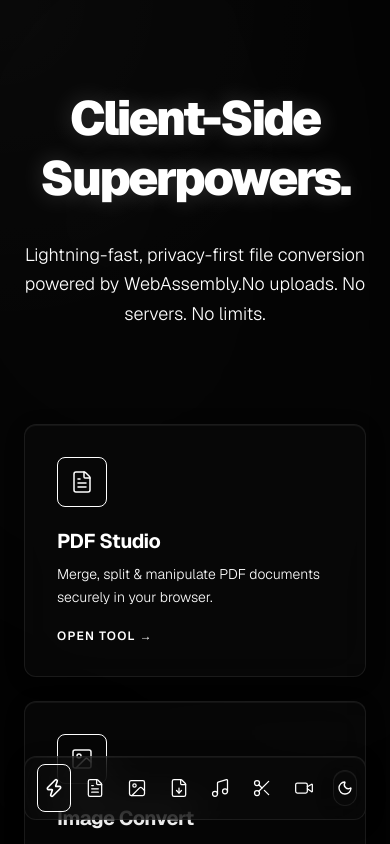
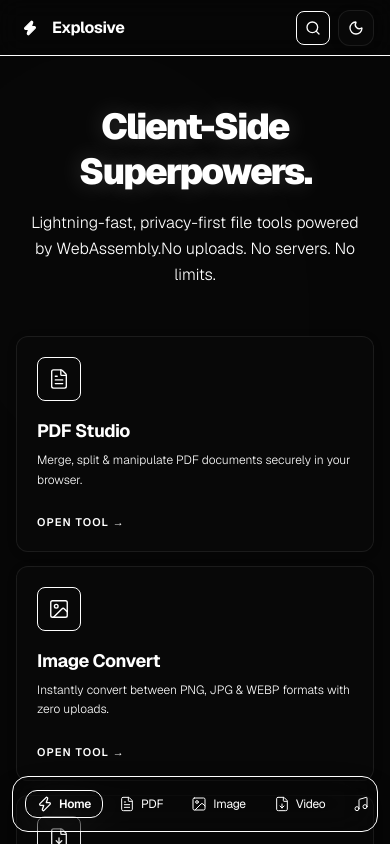
Before and after one commit to 191405/explosive-converter-, a Next.js app: page / in a window 390 px wide. Shown: the top 844 px of the page. Built offline with nearby package versions, Linux system fonts and the light colour scheme.

Commit message:
Optimize mobile performance, GPU rendering, and responsive navigation

```diff
--- a/src/app/globals.css
+++ b/src/app/globals.css
@@ -91,12 +91,21 @@ body {
 /* Sleek Glass Panel */
 .glass-panel {
   background: var(--glass-bg);
-  backdrop-filter: blur(20px) saturate(1.2);
-  -webkit-backdrop-filter: blur(20px) saturate(1.2);
+  backdrop-filter: blur(16px) saturate(1.2);
+  -webkit-backdrop-filter: blur(16px) saturate(1.2);
   border: 1px solid var(--glass-border);
   border-radius: 12px;
   box-shadow: 0 4px 24px -4px rgba(0, 0, 0, 0.2), inset 0 1px 0 rgba(255, 255, 255, 0.05);
-  transition: border-color 0.3s ease, background 0.3s ease, box-shadow 0.3s ease;
+  transition: border-color 0.2s ease, background 0.2s ease;
+  transform: translateZ(0);
+}
+
+@media (max-width: 768px) {
+  .glass-panel {
+    backdrop-filter: blur(10px);
+    -webkit-backdrop-filter: blur(10px);
+    box-shadow: 0 2px 12px -2px rgba(0, 0, 0, 0.15);
+  }
 }
 
 .glass-panel:hover {
@@ -185,6 +194,9 @@ body {
 }
 
 /* Scrollbar styling */
+.scrollbar-none::-webkit-scrollbar { display: none; }
+.scrollbar-none { -ms-overflow-style: none; scrollbar-width: none; }
+
 ::-webkit-scrollbar { width: 6px; }
 ::-webkit-scrollbar-track { background: transparent; }
 ::-webkit-scrollbar-thumb { background: rgba(255, 255, 255, 0.1); border-radius: 999px; }
--- a/src/app/layout.tsx
+++ b/src/app/layout.tsx
@@ -40,8 +40,8 @@ export default function RootLayout({
           <Sidebar />
 
           {/* Main Content Area */}
-          <div className="flex-1 flex flex-col md:ml-[300px] pb-32 md:pb-0 min-h-screen relative z-10">
-            <main className="flex-1 flex flex-col items-center px-6 py-12 w-full max-w-5xl mx-auto overflow-x-hidden">
+          <div className="flex-1 flex flex-col md:ml-[300px] pt-16 md:pt-0 pb-24 md:pb-12 min-h-screen relative z-10">
+            <main className="flex-1 flex flex-col items-center px-4 sm:px-6 py-6 md:py-12 w-full max-w-5xl mx-auto overflow-x-hidden">
               {children}
             </main>
           </div>
--- a/src/app/page.tsx
+++ b/src/app/page.tsx
@@ -60,21 +60,21 @@ const itemVariants: any = {
 
 export default function Home() {
   return (
-    <div className="flex flex-col items-center w-full gap-24">
+    <div className="flex flex-col items-center w-full gap-12 sm:gap-20">
       {/* ── Hero ── */}
       <motion.section
-        initial={{ opacity: 0, y: 20, filter: "blur(8px)" }}
-        animate={{ opacity: 1, y: 0, filter: "blur(0px)" }}
-        transition={{ duration: 0.8, ease: [0.16, 1, 0.3, 1] }}
-        className="text-center space-y-8 max-w-3xl pt-10 sm:pt-20"
+        initial={{ opacity: 0, y: 15 }}
+        animate={{ opacity: 1, y: 0 }}
+        transition={{ duration: 0.5, ease: [0.16, 1, 0.3, 1] }}
+        className="text-center space-y-4 sm:space-y-6 max-w-3xl pt-4 sm:pt-16"
       >
-        <h1 className="text-5xl sm:text-6xl md:text-7xl font-black tracking-tighter leading-tight text-glow">
+        <h1 className="text-4xl sm:text-6xl md:text-7xl font-black tracking-tighter leading-tight text-glow">
           Client-Side<br />
           <span className="text-text-primary/40">Superpowers.</span>
         </h1>
-        <p className="text-lg md:text-xl text-text-primary/50 leading-relaxed font-light">
-          Lightning-fast, privacy-first file conversion powered by WebAssembly.
-          <br className="hidden md:block" />
+        <p className="text-base sm:text-xl text-text-primary/60 leading-relaxed font-light px-2">
+          Lightning-fast, privacy-first file tools powered by WebAssembly.
+          <br className="hidden sm:block" />
           No uploads. No servers. No limits.
         </p>
       </motion.section>
@@ -84,7 +84,7 @@ export default function Home() {
         variants={containerVariants}
         initial="hidden"
         animate="show"
-        className="grid grid-cols-1 md:grid-cols-3 gap-6 w-full"
+        className="grid grid-cols-1 sm:grid-cols-2 lg:grid-cols-3 gap-3.5 sm:gap-6 w-full"
       >
         {tools.map((tool) => {
           const Icon = tool.icon;
@@ -92,24 +92,24 @@ export default function Home() {
             <motion.div key={tool.href} variants={itemVariants} className="h-full">
               <Link href={tool.href} className="group block h-full outline-none">
                 <motion.div
-                  whileHover={{ y: -4 }}
+                  whileHover={{ y: -3 }}
                   whileTap={{ scale: 0.98 }}
-                  className="glass-panel p-8 flex flex-col items-start gap-5 h-full cursor-pointer relative overflow-hidden"
+                  className="glass-panel p-5 sm:p-7 flex flex-col items-start gap-4 h-full cursor-pointer relative overflow-hidden"
                 >
-                  <div className="absolute top-0 left-0 w-full h-1/2 bg-gradient-to-b from-text-primary/[0.05] to-transparent opacity-0 group-hover:opacity-100 transition-opacity duration-500 pointer-events-none" />
+                  <div className="absolute top-0 left-0 w-full h-1/2 bg-gradient-to-b from-text-primary/[0.05] to-transparent opacity-0 group-hover:opacity-100 transition-opacity duration-300 pointer-events-none" />
 
-                  <div className="p-3 rounded-lg bg-text-primary/[0.03] border border-text-primary/[0.05] text-text-primary group-hover:bg-text-primary group-hover:text-bg-base transition-colors duration-300">
-                    <Icon size={24} strokeWidth={1.5} />
+                  <div className="p-2.5 rounded-lg bg-text-primary/[0.03] border border-text-primary/[0.05] text-text-primary group-hover:bg-text-primary group-hover:text-bg-base transition-colors duration-200">
+                    <Icon size={22} strokeWidth={1.5} />
                   </div>
 
                   <div>
-                    <h2 className="text-xl font-bold tracking-tight mb-2">{tool.title}</h2>
-                    <p className="text-sm text-text-primary/50 leading-relaxed font-light">
+                    <h2 className="text-lg sm:text-xl font-bold tracking-tight mb-1.5">{tool.title}</h2>
+                    <p className="text-xs sm:text-sm text-text-primary/50 leading-relaxed font-light">
                       {tool.desc}
                     </p>
                   </div>
 
-                  <span className="mt-auto text-xs font-semibold text-text-primary/30 group-hover:text-text-primary transition-colors tracking-widest uppercase">
+                  <span className="mt-auto text-[11px] font-semibold text-text-primary/30 group-hover:text-text-primary transition-colors tracking-widest uppercase pt-2">
                     Open Tool →
                   </span>
                 </motion.div>
@@ -123,22 +123,22 @@ export default function Home() {
       <motion.section
         initial={{ opacity: 0 }}
         animate={{ opacity: 1 }}
-        transition={{ delay: 0.4, duration: 1 }}
-        className="flex flex-wrap justify-center gap-8 sm:gap-12 text-xs font-mono text-text-primary/40 tracking-wider w-full max-w-4xl"
+        transition={{ delay: 0.2, duration: 0.6 }}
+        className="flex flex-wrap justify-center gap-4 sm:gap-10 text-[11px] sm:text-xs font-mono text-text-primary/40 tracking-wider w-full max-w-4xl pt-4 border-t border-border-subtle"
       >
-        <span className="flex items-center gap-2">
+        <span className="flex items-center gap-1.5">
           <ShieldCheck size={14} className="text-text-primary/60" />
           100% PRIVATE
         </span>
-        <span className="flex items-center gap-2">
+        <span className="flex items-center gap-1.5">
           <HardDrive size={14} className="text-text-primary/60" />
           NO LIMITS
         </span>
-        <span className="flex items-center gap-2">
+        <span className="flex items-center gap-1.5">
           <WifiOff size={14} className="text-text-primary/60" />
           OFFLINE READY
         </span>
-        <span className="flex items-center gap-2">
+        <span className="flex items-center gap-1.5">
           <Zap size={14} className="text-text-primary/60" />
           WASM SPEED
         </span>
--- a/src/components/cinematic-bg.tsx
+++ b/src/components/cinematic-bg.tsx
@@ -4,16 +4,15 @@ import { useEffect, useRef, useState } from "react";
 import { useTheme } from "next-themes";
 
 /**
- * Cinematic Background — $50k Motion Design Grade
+ * High-Performance Cinematic Background
  *
- * A very deep, pitch-black aesthetic with:
- * 1. Slow, silky monochromatic abstract gradients (CSS)
- * 2. High-frequency analog film grain
- * 3. Soft, subtle interactive cursor tracking
+ * - Desktop: Smooth lerped cursor spotlight & subtle film grain
+ * - Mobile: Ultra-lightweight static gradients (zero CPU/canvas overhead for silky 60fps)
  */
 export function CinematicBackground() {
   const { resolvedTheme } = useTheme();
   const [mounted, setMounted] = useState(false);
+  const [isMobile, setIsMobile] = useState(false);
   const spotlightRef = useRef<HTMLDivElement>(null);
   const grainRef = useRef<HTMLCanvasElement>(null);
   const mouse = useRef({ x: 0, y: 0 });
@@ -21,61 +20,64 @@ export function CinematicBackground() {
 
   useEffect(() => {
     setMounted(true);
-    // ── Smooth Lerped Cursor Spotlight ──
+
+    const checkMobile = () => {
+      const mobile = window.innerWidth < 768 || "ontouchstart" in window;
+      setIsMobile(mobile);
+      return mobile;
+    };
+
+    const mobile = checkMobile();
+    window.addEventListener("resize", checkMobile, { passive: true });
+
+    // Only run mouse tracking & continuous canvas loops on non-mobile devices
+    if (mobile) return;
+
+    let frame: number;
     const handleMouseMove = (e: MouseEvent) => {
       mouse.current = { x: e.clientX, y: e.clientY };
     };
 
-    let frame: number;
     const trackCursor = () => {
-      const lerp = 0.05; // Very smooth and heavy delay
+      const lerp = 0.08;
       current.current.x += (mouse.current.x - current.current.x) * lerp;
       current.current.y += (mouse.current.y - current.current.y) * lerp;
 
       if (spotlightRef.current) {
-        spotlightRef.current.style.transform = `translate(${current.current.x - 400}px, ${current.current.y - 400}px)`;
+        spotlightRef.current.style.transform = `translate3d(${current.current.x - 350}px, ${current.current.y - 350}px, 0)`;
       }
       frame = requestAnimationFrame(trackCursor);
     };
 
-    // ── High-Frequency Film Grain ──
+    // Render single-pass noise texture rather than continuous heavy CPU loop
     const grainCanvas = grainRef.current;
-    let grainFrame: number;
     if (grainCanvas) {
       const ctx = grainCanvas.getContext("2d", { alpha: true });
-      // Small canvas stretched via CSS for pixelated analog grain look
       const size = 128;
       grainCanvas.width = size;
       grainCanvas.height = size;
 
-      const renderGrain = () => {
-        if (!ctx) return;
+      if (ctx) {
         const imageData = ctx.createImageData(size, size);
         const data = imageData.data;
         for (let i = 0; i < data.length; i += 4) {
           const v = Math.random() * 255;
-          data[i] = resolvedTheme === "light" ? 0 : v;
-          data[i + 1] = resolvedTheme === "light" ? 0 : v;
-          data[i + 2] = resolvedTheme === "light" ? 0 : v;
-          data[i + 3] = resolvedTheme === "light" ? 8 : 10; // Extremely subtle noise
+          data[i] = v;
+          data[i + 1] = v;
+          data[i + 2] = v;
+          data[i + 3] = resolvedTheme === "light" ? 6 : 8;
         }
         ctx.putImageData(imageData, 0, 0);
-
-        // Render at 30fps for authentic film stutter
-        setTimeout(() => {
-          grainFrame = requestAnimationFrame(renderGrain);
-        }, 1000 / 30);
-      };
-      renderGrain();
+      }
     }
 
-    window.addEventListener("mousemove", handleMouseMove);
+    window.addEventListener("mousemove", handleMouseMove, { passive: true });
     frame = requestAnimationFrame(trackCursor);
 
     return () => {
+      window.removeEventListener("resize", checkMobile);
       window.removeEventListener("mousemove", handleMouseMove);
       cancelAnimationFrame(frame);
-      cancelAnimationFrame(grainFrame);
     };
   }, [resolvedTheme]);
 
@@ -84,50 +86,68 @@ export function CinematicBackground() {
   const isLight = resolvedTheme === "light";
 
   return (
-    <div className={`fixed inset-0 z-0 pointer-events-none overflow-hidden ${isLight ? 'bg-[#fcfcfc]' : 'bg-black'}`} aria-hidden="true">
+    <div
+      className={`fixed inset-0 z-0 pointer-events-none overflow-hidden ${
+        isLight ? "bg-[#f7f7f8]" : "bg-[#050505]"
+      }`}
+      aria-hidden="true"
+    >
       {/*
-        Layer 1: Silk Gradients
-        Monochromatic, moving very slowly to create a smoke/silk effect.
+        Layer 1: Silk Gradient
+        Mobile: Light static blur for instant render
+        Desktop: Animated smooth drift
       */}
       <div
-        className={`absolute w-[200vw] h-[200vh] -top-[50%] -left-[50%] blur-[100px] saturate-0 mix-blend-screen transition-opacity duration-700 ${isLight ? 'opacity-10' : 'opacity-40'}`}
+        className={`absolute w-[160vw] h-[160vh] -top-[30%] -left-[30%] ${
+          isMobile ? "blur-[40px] opacity-20" : "blur-[80px] opacity-40"
+        } saturate-0 mix-blend-screen transition-opacity duration-700`}
         style={{
           background: isLight
-            ? `radial-gradient(circle at 30% 40%, rgba(0,0,0,0.1) 0%, transparent 40%),
-               radial-gradient(circle at 70% 60%, rgba(0,0,0,0.08) 0%, transparent 50%),
-               radial-gradient(circle at 50% 20%, rgba(0,0,0,0.06) 0%, transparent 30%)`
-            : `radial-gradient(circle at 30% 40%, rgba(255,255,255,0.05) 0%, transparent 40%),
-               radial-gradient(circle at 70% 60%, rgba(255,255,255,0.03) 0%, transparent 50%),
-               radial-gradient(circle at 50% 20%, rgba(255,255,255,0.04) 0%, transparent 30%)`,
-          animation: 'silk-drift 40s ease-in-out infinite alternate',
+            ? `radial-gradient(circle at 35% 35%, rgba(0,0,0,0.06) 0%, transparent 40%),
+               radial-gradient(circle at 65% 65%, rgba(0,0,0,0.04) 0%, transparent 50%)`
+            : `radial-gradient(circle at 35% 35%, rgba(255,255,255,0.04) 0%, transparent 40%),
+               radial-gradient(circle at 65% 65%, rgba(255,255,255,0.02) 0%, transparent 50%)`,
+          animation: isMobile ? "none" : "silk-drift 40s ease-in-out infinite alternate",
+          willChange: isMobile ? "auto" : "transform",
         }}
       />
-      <style dangerouslySetInnerHTML={{__html: `
+      <style
+        dangerouslySetInnerHTML={{
+          __html: `
         @keyframes silk-drift {
           0% { transform: rotate(0deg) scale(1); }
-          50% { transform: rotate(10deg) scale(1.1) translate(-2%, 2%); }
-          100% { transform: rotate(-5deg) scale(1.05) translate(2%, -2%); }
+          50% { transform: rotate(8deg) scale(1.05) translate(-2%, 2%); }
+          100% { transform: rotate(-4deg) scale(1.02) translate(2%, -2%); }
         }
-      `}} />
+      `,
+        }}
+      />
 
-      {/* Layer 2: Film Grain */}
+      {/* Layer 2: Lightweight Film Grain (Desktop only) */}
+      {!isMobile && (
         <canvas
           ref={grainRef}
-        className="fixed inset-0 w-full h-full opacity-30 mix-blend-screen"
+          className="fixed inset-0 w-full h-full opacity-25 mix-blend-screen pointer-events-none"
           style={{ imageRendering: "pixelated" }}
         />
+      )}
 
-      {/* Layer 3: Heavy Smooth Spotlight */}
+      {/* Layer 3: Smooth Spotlight (Desktop only) */}
+      {!isMobile && (
         <div
           ref={spotlightRef}
-        className={`fixed w-[800px] h-[800px] rounded-full transition-opacity duration-700 ${isLight ? 'opacity-20 mix-blend-multiply' : 'opacity-60 mix-blend-screen'}`}
+          className={`fixed w-[700px] h-[700px] rounded-full transition-opacity duration-700 ${
+            isLight ? "opacity-20 mix-blend-multiply" : "opacity-50 mix-blend-screen"
+          }`}
           style={{
             background: isLight
-            ? "radial-gradient(circle, rgba(0,0,0,0.06) 0%, rgba(0,0,0,0.02) 30%, transparent 60%)"
-            : "radial-gradient(circle, rgba(255,255,255,0.03) 0%, rgba(255,255,255,0.01) 30%, transparent 60%)",
+              ? "radial-gradient(circle, rgba(0,0,0,0.05) 0%, transparent 60%)"
+              : "radial-gradient(circle, rgba(255,255,255,0.03) 0%, transparent 60%)",
             willChange: "transform",
+            transform: "translate3d(-1000px, -1000px, 0)",
           }}
         />
+      )}
     </div>
   );
 }
--- a/src/components/sidebar.tsx
+++ b/src/components/sidebar.tsx
@@ -7,13 +7,13 @@ import { FileDown, Image, FileText, Zap, Search, Music, Scissors, Video } from "
 import { ThemeToggle } from "@/components/theme-toggle";
 
 const NAV_ITEMS = [
-  { href: "/", label: "Home", icon: Zap },
-  { href: "/pdf", label: "PDF Studio", icon: FileText },
-  { href: "/image", label: "Image Convert", icon: Image },
-  { href: "/compress", label: "Video Compress", icon: FileDown },
-  { href: "/audio", label: "Audio Convert", icon: Music },
-  { href: "/trim", label: "Audio Trimmer", icon: Scissors },
-  { href: "/record", label: "Screen Recorder", icon: Video },
+  { href: "/", label: "Home", shortLabel: "Home", icon: Zap },
+  { href: "/pdf", label: "PDF Studio", shortLabel: "PDF", icon: FileText },
+  { href: "/image", label: "Image Convert", shortLabel: "Image", icon: Image },
+  { href: "/compress", label: "Video Compress", shortLabel: "Video", icon: FileDown },
+  { href: "/audio", label: "Audio Convert", shortLabel: "Audio", icon: Music },
+  { href: "/trim", label: "Audio Trimmer", shortLabel: "Trim", icon: Scissors },
+  { href: "/record", label: "Screen Recorder", shortLabel: "Record", icon: Video },
 ];
 
 export function Sidebar() {
@@ -21,7 +21,7 @@ export function Sidebar() {
 
   return (
     <>
-      {/* Desktop Floating Sidebar */}
+      {/* ── Desktop Floating Sidebar ── */}
       <aside className="hidden md:flex flex-col w-[260px] h-[calc(100vh-48px)] fixed left-6 top-6 p-5 glass-panel z-40 justify-between">
         <div>
           <Link href="/" className="flex items-center gap-3 mb-10 pl-2 group">
@@ -30,26 +30,26 @@ export function Sidebar() {
               whileTap={{ scale: 0.95 }}
               className="p-2 rounded-xl bg-text-primary text-bg-base transition-all"
             >
-              <Zap size={20} className="fill-black" />
+              <Zap size={20} className="fill-current" />
             </motion.div>
             <span className="text-lg font-bold tracking-tight text-text-primary group-hover:text-glow transition-all">
               Explosive
             </span>
           </Link>
 
-          <nav className="flex flex-col gap-2">
+          <nav className="flex flex-col gap-1.5">
             {NAV_ITEMS.map((item) => {
               const isActive = pathname === item.href;
               const Icon = item.icon;
               return (
                 <Link key={item.href} href={item.href} className="relative group">
                   <div
-                    className={`flex items-center gap-4 px-4 py-3 rounded-lg transition-colors relative z-10 ${
-                      isActive ? "text-text-primary" : "text-[#888888] group-hover:text-text-primary"
+                    className={`flex items-center gap-3.5 px-3.5 py-2.5 rounded-lg transition-colors relative z-10 ${
+                      isActive ? "text-text-primary font-semibold" : "text-[#888888] hover:text-text-primary font-medium"
                     }`}
                   >
-                    <Icon size={18} strokeWidth={isActive ? 2 : 1.5} />
-                    <span className={`text-sm ${isActive ? "font-semibold" : "font-medium"}`}>
+                    <Icon size={17} strokeWidth={isActive ? 2 : 1.5} />
+                    <span className="text-sm">
                       {item.label}
                     </span>
                   </div>
@@ -76,7 +76,7 @@ export function Sidebar() {
 
           <button
             onClick={() => document.dispatchEvent(new KeyboardEvent('keydown', { key: 'k', metaKey: true }))}
-            className="flex items-center justify-between px-3 py-2 text-xs rounded-lg bg-text-primary/5 text-text-secondary hover:bg-text-primary/10 transition-colors border border-border-subtle"
+            className="flex items-center justify-between px-3 py-2 text-xs rounded-lg bg-text-primary/5 text-text-secondary hover:bg-text-primary/10 transition-colors border border-border-subtle cursor-pointer"
           >
             <div className="flex items-center gap-2">
               <Search size={14} />
@@ -87,28 +87,60 @@ export function Sidebar() {
         </div>
       </aside>
 
-      {/* Mobile Floating Bottom Bar */}
-      <nav className="md:hidden fixed bottom-6 left-6 right-6 h-16 glass-panel z-50 flex items-center justify-around px-2">
+      {/* ── Mobile Top Sticky Header ── */}
+      <header className="md:hidden fixed top-0 left-0 right-0 h-14 bg-bg-base/80 backdrop-blur-md border-b border-border-subtle z-50 flex items-center justify-between px-4">
+        <Link href="/" className="flex items-center gap-2">
+          <div className="p-1.5 rounded-lg bg-text-primary text-bg-base">
+            <Zap size={16} className="fill-current" />
+          </div>
+          <span className="text-base font-bold tracking-tight text-text-primary">
+            Explosive
+          </span>
+        </Link>
+
+        <div className="flex items-center gap-2">
+          <button
+            onClick={() => document.dispatchEvent(new KeyboardEvent('keydown', { key: 'k', metaKey: true }))}
+            className="p-2 rounded-lg bg-text-primary/5 text-text-primary/70 border border-border-subtle"
+            aria-label="Search"
+          >
+            <Search size={16} />
+          </button>
+          <ThemeToggle />
+        </div>
+      </header>
+
+      {/* ── Mobile Bottom Horizontally Scrollable Dock ── */}
+      <nav className="md:hidden fixed bottom-3 left-3 right-3 h-14 bg-bg-surface/90 backdrop-blur-xl border border-border-subtle rounded-2xl z-50 flex items-center px-2 shadow-2xl overflow-hidden">
+        <div className="flex items-center gap-1 w-full overflow-x-auto scrollbar-none py-1 px-1 touch-pan-x">
           {NAV_ITEMS.map((item) => {
             const isActive = pathname === item.href;
             const Icon = item.icon;
             return (
-            <Link key={item.href} href={item.href} className="relative flex flex-col items-center justify-center p-2 w-14 h-14">
-              <div className={`relative z-10 transition-colors ${isActive ? "text-text-primary" : "text-text-secondary"}`}>
-                <Icon size={20} strokeWidth={isActive ? 2 : 1.5} />
-              </div>
+              <Link
+                key={item.href}
+                href={item.href}
+                className={`relative flex items-center gap-1.5 px-3 py-1.5 rounded-xl shrink-0 transition-all ${
+                  isActive
+                    ? "text-text-primary font-semibold bg-text-primary/10"
+                    : "text-text-secondary hover:text-text-primary"
+                }`}
+              >
+                <Icon size={16} strokeWidth={isActive ? 2 : 1.5} />
+                <span className="text-xs tracking-tight whitespace-nowrap">
+                  {item.shortLabel}
+                </span>
                 {isActive && (
                   <motion.div
-                  layoutId="mobile-active"
-                  className="absolute inset-1 bg-text-primary/[0.08] border border-text-primary/[0.05] rounded-lg z-0"
-                  transition={{ type: "spring", stiffness: 400, damping: 35 }}
+                    layoutId="mobile-pill-active"
+                    className="absolute inset-0 border border-text-primary/20 rounded-xl pointer-events-none"
+                    transition={{ type: "spring", stiffness: 450, damping: 35 }}
                   />
                 )}
               </Link>
             );
           })}
-        <div className="w-px h-8 bg-border-subtle mx-1" />
-        <ThemeToggle />
+        </div>
       </nav>
     </>
   );
```
Also changed, not shown: src/app/(tools)/audio/page.tsx (+13 -13 lines). Lines whose indentation alone changed are shown as unchanged.
